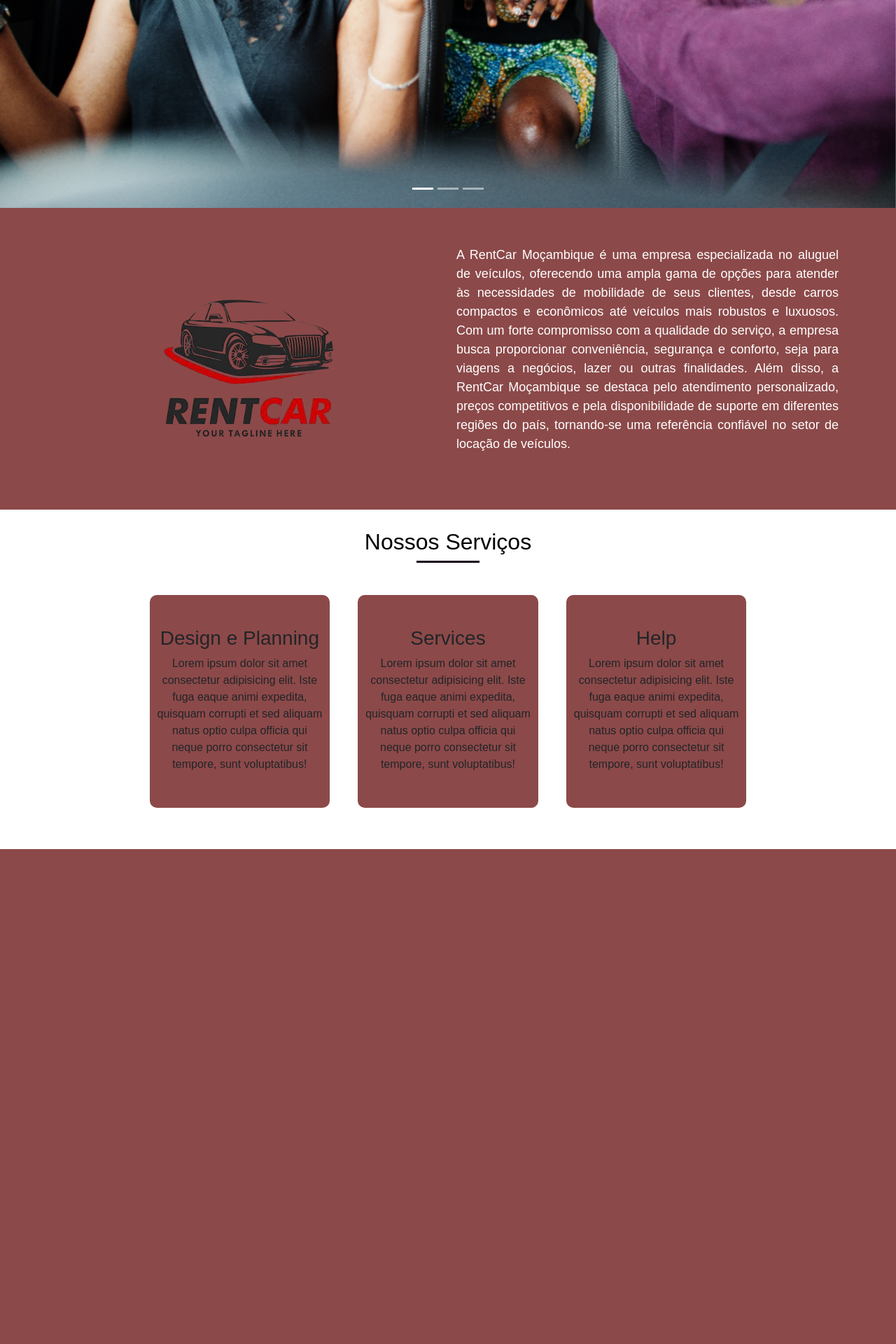
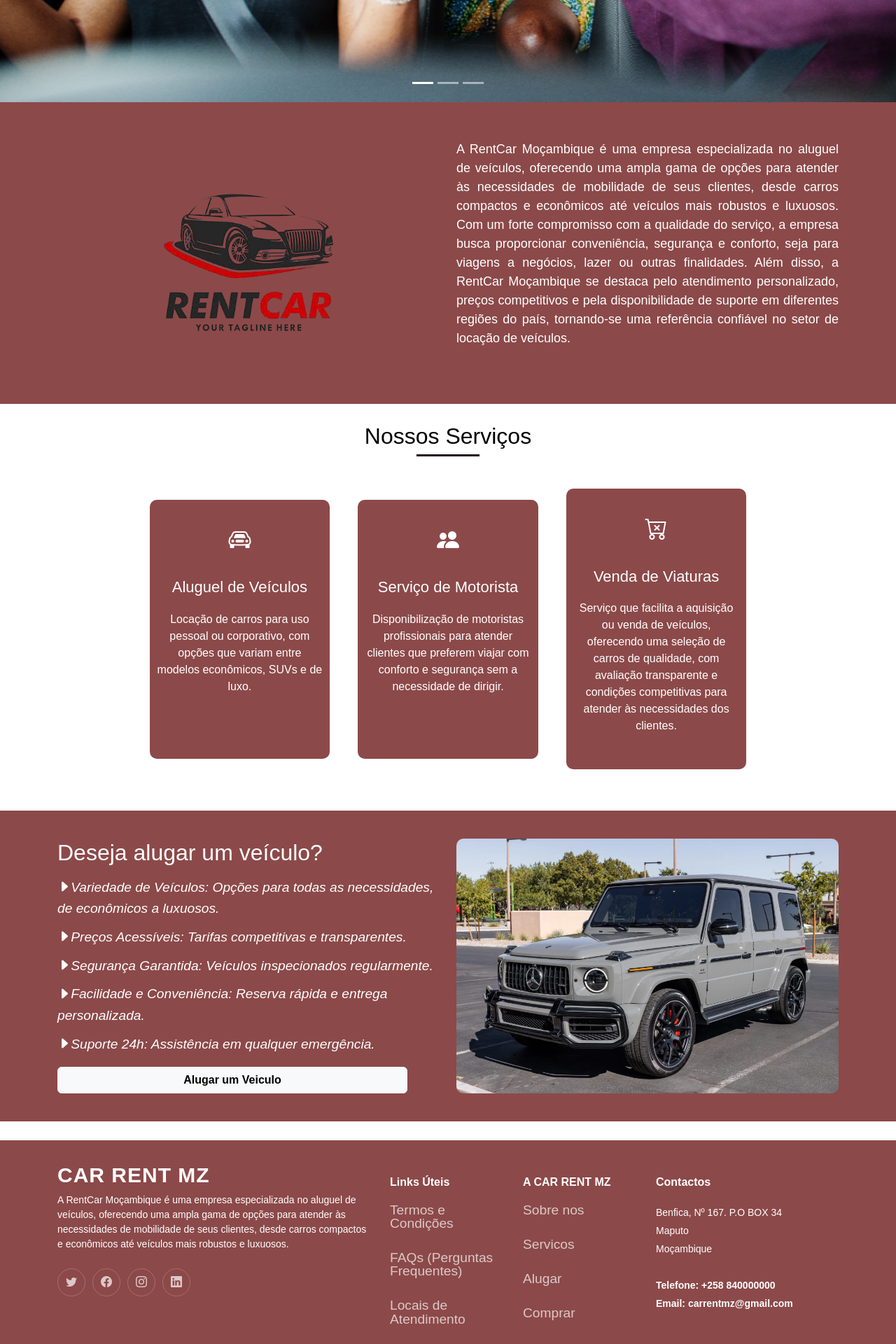
Before and after one commit to SH4RKOzin/Car-rent, a PHP site: page /home.html in a window 1280 px wide. Shown: the part 720-2640 px from the top of the page at 70% size. Before the commit the page ends 1933 px from the top, so only its background shows below. Run offline with PHP 8.4, Linux system fonts and the light colour scheme.

Commit message:
Add files via upload

```diff
--- a/assets/css/home.css
+++ b/assets/css/home.css
@@ -65,28 +65,34 @@
       background-color: var(--fonte1);
       border-radius: 10px;
       transition: 0.5s ease;
+      min-height: 370px;
+      height: auto;
+    }
+    .card1 p{
+      color: white;
     }
     .card1:hover {
-        background-color: #fffcc6;
+        background-color: #6d3939;
         box-shadow: 0 4px 8px rgba(0, 0, 0, 0.2);
         transform: scale(1.05);
       }
+
     .card1 .icon1{
       font-size: 45px;
       margin-bottom: 25px;
-      color: var(--verde);
+      color: var(--fundo);
     }
 
-    .card1 h2{
+    .card1 h3{
       font-size: 22px;
-      color: #222;
+      color: var(--fundo);
       margin-bottom: 20px;
     }
     .card1 p{
       font-size: 16px;
       margin-bottom: 30px;
       line-height: 1.5;
-      color: var(--preto);
+      color: var(--fundo);
     }
    /* .card1 p:hover{
         font-size: 16px;
@@ -129,3 +135,162 @@
       right: 0;
       margin: auto;
     }
+
+    .aluguel{
+      background-color: var(--fonte1);
+      height: auto;
+    }
+
+  ul {
+      list-style-type: none;
+      padding: 0;
+  }
+
+  li {
+      margin-bottom: 10px;
+      font-size: 16px;
+      line-height: 1.6;
+  }
+
+  i.bi-caret-right-fill {
+      color: var(--fundo);
+      margin-right: 8px;
+  }
+
+
+
+
+h1 {
+    font-size: 2rem;
+    margin-bottom: 15px;
+    color: white;
+}
+
+
+
+ul li {
+    margin-bottom: 10px;
+    font-size: 1.2rem;
+}
+
+.img-fluid {
+    object-fit: cover;
+    border-radius: 10px;
+}
+
+
+
+
+/* rodape */
+.footer {
+  font-size: 14px;
+  background-color:var(--fonte1) ;
+  padding: 50px 0;
+  color: white;
+}
+
+.footer .footer-info .logo {
+  line-height: 0;
+  margin-bottom: 25px;
+}
+
+.footer .footer-info .logo img {
+  max-height: 40px;
+  margin-right: 6px;
+}
+
+.footer .footer-info .logo span {
+  font-size: 30px;
+  font-weight: 700;
+  letter-spacing: 1px;
+  color: #fff;
+  font-family: var(--preto);
+}
+
+.footer .footer-info p {
+  font-size: 14px;
+  font-family: var(--preto);
+}
+
+.footer .social-links a {
+  display: flex;
+  align-items: center;
+  justify-content: center;
+  width: 40px;
+  height: 40px;
+  border-radius: 50%;
+  border: 1px solid rgba(255, 255, 255, 0.2);
+  font-size: 16px;
+  color: rgba(255, 255, 255, 0.7);
+  margin-right: 10px;
+  transition: 0.3s;
+}
+
+.footer .social-links a:hover {
+  color: var(--amarelo);
+  border-color: #fff;
+}
+
+.footer h4 {
+  font-size: 16px;
+  font-weight: bold;
+  position: relative;
+  padding-bottom: 12px;
+}
+
+.footer .footer-links {
+  margin-bottom: 30px;
+}
+
+.footer .footer-links ul {
+  list-style: none;
+  padding: 0;
+  margin: 0;
+}
+
+.footer .footer-links ul i {
+  padding-right: 2px;
+  color: rgba(0, 131, 116, 0.8);
+  font-size: 12px;
+  line-height: 0;
+}
+
+.footer .footer-links ul li {
+  padding: 10px 0;
+  display: flex;
+  align-items: center;
+}
+
+.footer .footer-links ul li:first-child {
+  padding-top: 0;
+}
+
+.footer .footer-links ul a {
+  color: rgba(255, 255, 255, 0.7);
+  transition: 0.3s;
+  display: inline-block;
+  line-height: 1;
+  text-decoration: none;
+}
+
+.footer .footer-links ul a:hover {
+  color: #fff;
+}
+
+.footer .footer-contact p {
+  line-height: 26px;
+}
+
+.footer .copyright {
+  text-align: center;
+}
+
+.footer .credits {
+  padding-top: 4px;
+  text-align: center;
+  font-size: 13px;
+}
+
+.footer .credits a {
+  color: #fff;
+}
--- a/home.html
+++ b/home.html
@@ -5,9 +5,10 @@
     <meta name="viewport" content="width=device-width, initial-scale=1.0">
     <link href="https://cdn.jsdelivr.net/npm/bootstrap@5.3.3/dist/css/bootstrap.min.css" rel="stylesheet" integrity="sha384-QWTKZyjpPEjISv5WaRU9OFeRpok6YctnYmDr5pNlyT2bRjXh0JMhjY6hW+ALEwIH" crossorigin="anonymous">
     <script src="https://cdn.jsdelivr.net/npm/bootstrap@5.3.3/dist/js/bootstrap.bundle.min.js" integrity="sha384-YvpcrYf0tY3lHB60NNkmXc5s9fDVZLESaAA55NDzOxhy9GkcIdslK1eN7N6jIeHz" crossorigin="anonymous"></script>
+    <link rel="stylesheet" href="https://cdn.jsdelivr.net/npm/bootstrap-icons@1.11.3/font/bootstrap-icons.min.css">
     <link rel="stylesheet" href="./assets/css/home.css">
     <link href="./assets/img/logo.png" rel="icon">
-    <title>Home</title>
+    <title>CAR RENT MZ</title>
 </head>
 <body>
     <div class="contacto1">
@@ -15,7 +16,7 @@
             <div class="email">
                 <p><b><a href="#"><svg xmlns="http://www.w3.org/2000/svg" width="16" height="16" fill="currentColor" class="bi bi-envelope-fill" viewBox="0 0 16 16">
                     <path d="M.05 3.555A2 2 0 0 1 2 2h12a2 2 0 0 1 1.95 1.555L8 8.414zM0 4.697v7.104l5.803-3.558zM6.761 8.83l-6.57 4.027A2 2 0 0 0 2 14h12a2 2 0 0 0 1.808-1.144l-6.57-4.027L8 9.586zm3.436-.586L16 11.801V4.697z"/>
-                    </svg> carrent@gmail.com</a></b></p>
+                    </svg> carrentmz@gmail.com</a></b></p>
             </div>
 
             <div class="redes">
@@ -55,6 +56,9 @@
                     <a class="nav-link" href="home.html#servicos">Servicos</a>
                 </li>
                 <li class="nav-item">
+                    <a class="nav-link" href="home.html#aluguel">Alugar</a>
+                </li>
+                <li class="nav-item">
                     <a class="nav-link" href="#">Contacto</a>
                 </li>
             </ul>
@@ -89,13 +93,13 @@
         </div>
         <div class="carousel-inner">
             <div class="carousel-item active">
-            <img src="./assets/img/1.jpg" class="d-block w-100 h-20" alt="...">
+            <img src="./assets/img/1.jpg" class="d-block w-100" alt="..." style="height: auto; max-height: 700px;">
         </div>
         <div class="carousel-item">
-            <img src="./assets/img/2.jpg" class="d-block w-100 h-20" alt="...">
+            <img src="./assets/img/2.jpg" class="d-block w-100 " alt="..." style="height: auto; max-height: 700px;">
         </div>
         <div class="carousel-item">
-            <img src="./assets/img/3.jpg" class="d-block w-100 h-20" alt="...">
+            <img  src="./assets/img/3.jpg" class="d-block w-100" alt="..." style="height: auto; max-height: 700px;">
         </div>
     </div>
         <button class="carousel-control-prev" type="button" data-bs-target="#carouselExampleIndicators" data-bs-slide="prev">
@@ -137,7 +141,25 @@
       </div>
       <br>
 </div>
+<style>
+.aluguel {
+    background-color: var(--fonte1);
+    padding: 40px 20px;
+}
 
+h1 {
+    font-size: 2rem;
+    margin-bottom: 15px;
+}
+
+
+ul li {
+    margin-bottom: 10px;
+    font-size: 1.2rem;
+}
+
+
+</style>
 
 
 
@@ -150,26 +172,26 @@
             <div class="services-section">
                 <article class="card1">
                     <div class="icon1">
-                        <i class="bi bi-laptop"></i>
+                        <i class="bi bi-car-front" style="font-size: 2rem;"></i>
                     </div>
-                    <h3>Design e Planning</h3>
-                    <p>Lorem ipsum dolor sit amet consectetur adipisicing elit. Iste fuga eaque animi expedita, quisquam corrupti et sed aliquam natus optio culpa officia qui neque porro consectetur sit tempore, sunt voluptatibus!</p>
+                    <h3>Aluguel de Veículos</h3>
+                    <p>Locação de carros para uso pessoal ou corporativo, com opções que variam entre modelos econômicos, SUVs e de luxo.</p>
 
                 </article>
                 <article class="card1">
                     <div class="icon1">
-                        <i class="bi bi-gear-wide-connected"></i>
+                        <i class="bi bi-people-fill" style="font-size: 2rem;"></i>
                     </div>
-                    <h3>Services</h3>
-                    <p>Lorem ipsum dolor sit amet consectetur adipisicing elit. Iste fuga eaque animi expedita, quisquam corrupti et sed aliquam natus optio culpa officia qui neque porro consectetur sit tempore, sunt voluptatibus!</p>
+                    <h3>Serviço de Motorista</h3>
+                    <p>Disponibilização de motoristas profissionais para atender clientes que preferem viajar com conforto e segurança sem a necessidade de dirigir.</p>
 
                 </article>
                 <article class="card1">
                     <div class="icon1">
-                        <i class="bi bi-hand-thumbs-up"></i>
+                        <i class="bi bi-cart-x" style="font-size: 2rem;"></i>
                     </div>
-                    <h3>Help</h3>
-                    <p>Lorem ipsum dolor sit amet consectetur adipisicing elit. Iste fuga eaque animi expedita, quisquam corrupti et sed aliquam natus optio culpa officia qui neque porro consectetur sit tempore, sunt voluptatibus!</p>
+                    <h3>Venda de Viaturas</h3>
+                    <p>Serviço que facilita a aquisição ou venda de veículos, oferecendo uma seleção de carros de qualidade, com avaliação transparente e condições competitivas para atender às necessidades dos clientes.</p>
                 </article>
             </div>
         </section>
@@ -177,7 +199,102 @@
     <br> <br>
 </div>
 
+<div class="aluguel" id="aluguel">
+    <div class="container text-center">
+        <div class="row align-items-center">
+          <div class="col-md-6 text-start">
+            <h1>Deseja alugar um veículo?</h1>
+            <ul>
+                <li>
+                     <i class="bi bi-caret-right-fill">Variedade de Veículos: Opções para todas as necessidades, de econômicos a luxuosos.</i>
+                </li>
+                <li>
+                     <i class="bi bi-caret-right-fill">Preços Acessíveis: Tarifas competitivas e transparentes.</i>
+                </li>
+                <li>
+                    <i class="bi bi-caret-right-fill">Segurança Garantida: Veículos inspecionados regularmente.</i>
+                </li>
+                <li>
+                    <i class="bi bi-caret-right-fill">Facilidade e Conveniência: Reserva rápida e entrega personalizada.</i>
+                </li>
+                <li>
+                    <i class="bi bi-caret-right-fill">Suporte 24h: Assistência em qualquer emergência.</i>
+                </li>
+            </ul>
+            <button type="button" class="btn btn-light" style="width: 500px;"> <b>Alugar um Veiculo</b></button>
+          </div>
+          <div class="col-md-6">
+            <img src="./assets/img/image.png" alt="Imagem ilustrativa de veículo" class="img-fluid w-100" style="height: auto; max-height: 400px;">
+          </div>
+        </div>
+    </div>
+</div>
+<br>
 
 
+<footer id="footer" class="footer">
+    <div class="container">
+        <div class="row gy-4">
+          <div class="col-lg-5 col-md-12 footer-info">
+            <a href="home.html" class="logo d-flex align-items-center" style="text-decoration: none;">
+              <span>CAR RENT MZ</span>
+            </a>
+            <p>A RentCar Moçambique é uma empresa especializada
+                no aluguel de veículos, oferecendo uma ampla gama
+                de opções para atender às necessidades de mobilidade
+                de seus clientes, desde carros compactos e econômicos
+                até veículos mais robustos e luxuosos. </p>
+            <div class="social-links d-flex mt-4">
+              <a href="#" class="twitter"><i class="bi bi-twitter"></i></a>
+              <a href="#" target="blank" class="facebook"><i class="bi bi-facebook"></i></a>
+              <a href="#" class="instagram"><i class="bi bi-instagram"></i></a>
+              <a href="#" class="linkedin"><i class="bi bi-linkedin"></i></a>
+            </div>
+          </div>
+
+          <div class="col-lg-2 col-6 footer-links">
+            <h4>Links Úteis</h4>
+            <ul>
+                <li><a href="#" target="blank">Termos e Condições</a></li>
+              <li><a href="#" target="blank">FAQs (Perguntas Frequentes)</a></li>
+              <li><a href="#" target="blank">Locais de Atendimento</a></li>
+              <li><a href="#" target="blank">Política de Privacidade</a></li>
+
+            </ul>
+          </div>
+
+          <div class="col-lg-2 col-6 footer-links">
+            <h4>A CAR RENT MZ</h4>
+            <ul>
+              <li><a href="home.html#nos">Sobre nos</a></li>
+              <li><a href="home.html#servicos">Servicos</a></li>
+              <li><a href="#">Alugar</a></li>
+              <li><a href="#">Comprar</a></li>
+            </ul>
+          </div>
+
+          <div class="col-lg-3 col-md-12 footer-contact text-center text-md-start">
+            <h4>Contactos</h4>
+            <p>
+              Benfica, Nº 167. P.O BOX 34<br>
+              Maputo<br>
+              Moçambique <br><br>
+              <strong>Telefone: +258 840000000</strong><br>
+              <strong>Email: carrentmz@gmail.com</strong> <br>
+            </p>
+
+          </div>
+
+        </div>
+      </div>
+
+      <div class="container mt-4">
+        <div class="copyright">
+
+          &copy; 2025 <strong><span>Denilton Ngale</span></strong>
+        </div>
+      </div>
+
+    </footer>
 </body>
 </html>
```
Also changed, not shown: assets/img/image.png (added).
